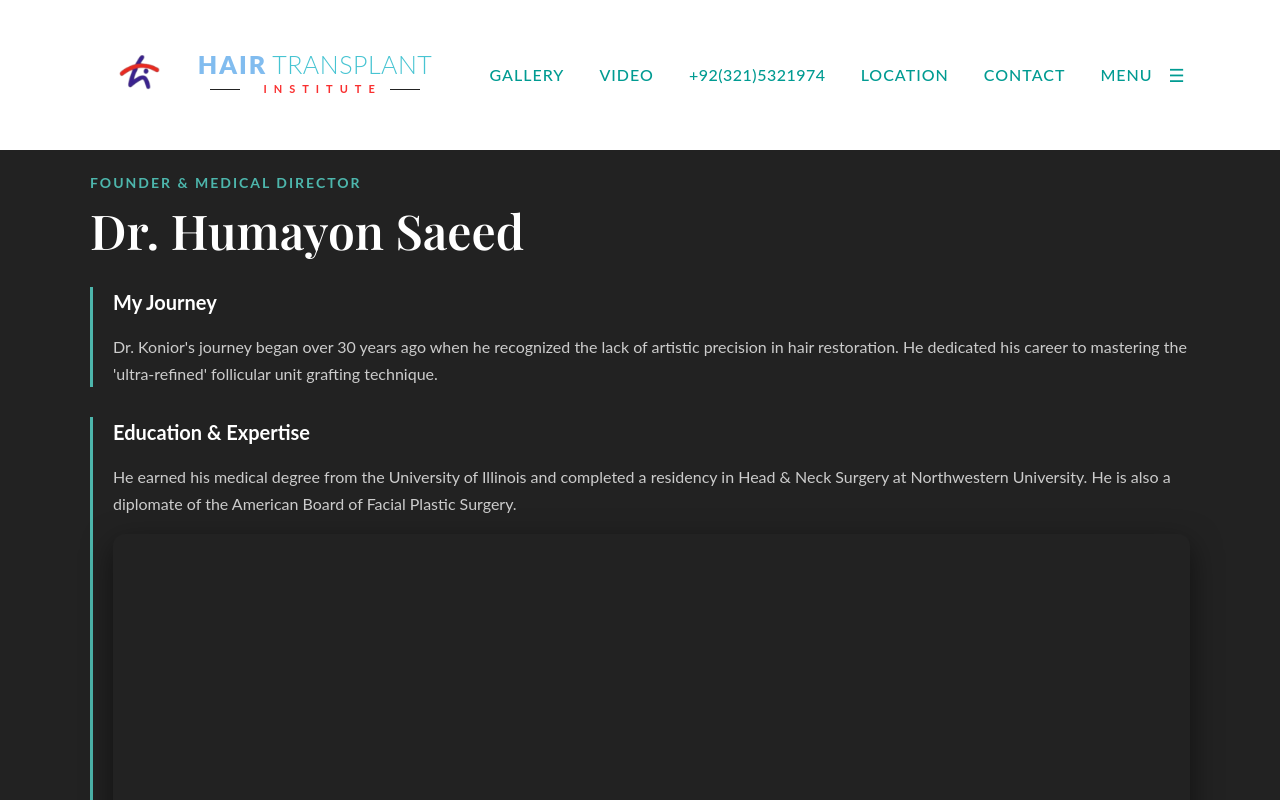
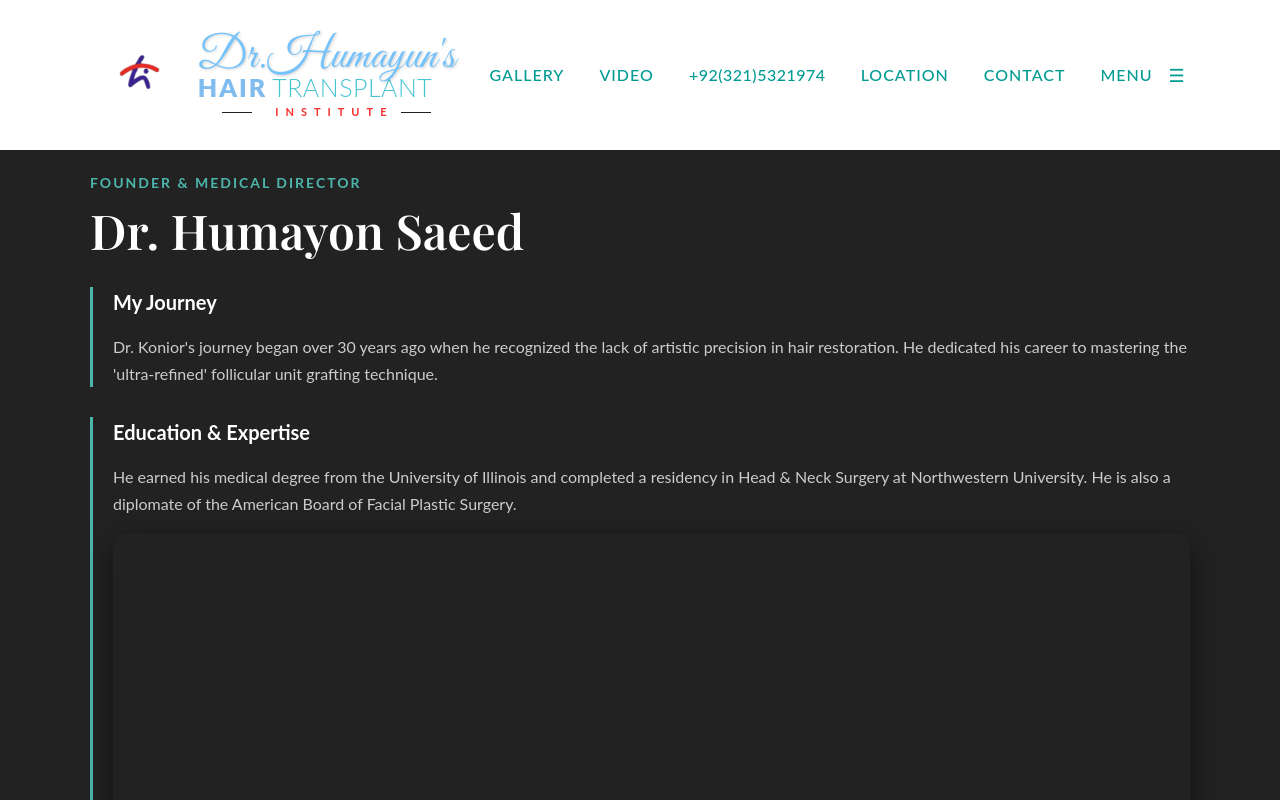
Before and after one commit to hairtransplantinstituteislmbd/Htiwebinterface, a React (Vite) app: page /doctor/Humayon-Saeed in a window 1280 px wide. Shown: the top 800 px of the page. Built offline with nearby package versions, Linux system fonts and the light colour scheme.

Commit message:
Added Doctors Detail and logo

```diff
--- a/src/components/Navbar.css
+++ b/src/components/Navbar.css
@@ -1,5 +1,5 @@
 /* src/components/Navbar.css */
-
+@import url('https://fonts.googleapis.com/css2?family=Great+Vibes&display=swap');
 /* --- MAIN NAVBAR CONTAINER --- */
 .navbar {
   display: flex;
@@ -227,6 +227,32 @@
   transform: scale(1.05);
 }
 
+/* Main Wrapper */
+.brand-logo-container {
+    display: flex;
+    align-items: baseline; /* Baseline taake fonts ki alignment neechay se barabar rahay */
+    gap: 10px;
+}
+
+/* "Dr." Class */
+.brand-title-bold {
+    font-family: 'Segoe UI', Roboto, Helvetica, Arial, sans-serif;
+    font-weight: 800;
+    font-size: 28px;
+    color: #ff5353;
+}
+
+/* "Humayun's" Class - The Image 1 Style */
+.brand-title-signature {
+    font-family: 'Great Vibes', cursive;
+    font-size: 45px; /* Signature style fonts thore baray achay lagtay hain */
+    font-weight: 400;
+    color: #73C2FB;
+    text-shadow: 1px 1px 3px rgba(0, 0, 0, 0.2); /* Thora depth denay k liye */
+    display: inline-block;
+    transform: translateY(5px); /* Cursive font ko alignment mein lanay k liye thora neechay shift kiya */
+}
+
 /* --- RESPONSIVE --- */
 @media screen and (max-width: 1000px) {
   .nav-links li { display: none; }
--- a/src/components/Navbar.jsx
+++ b/src/components/Navbar.jsx
@@ -36,6 +36,10 @@ const Navbar = () => {
         <Link to="/" className="logo-container" onClick={handleLinkClick}>
             <img src={logo} alt="Logo" className="nav-logo-img" />
             <div className="logo-text-wrapper">
+                <div className="logo-main">
+    <span className="brand-title-signature">Dr. </span>
+    <span className="brand-title-signature">Humayun's</span>
+</div>
                 <div className="logo-main">
                     <span className="logo-bold">HAIR</span>
                     <span className="logo-thin">TRANSPLANT</span>
```
